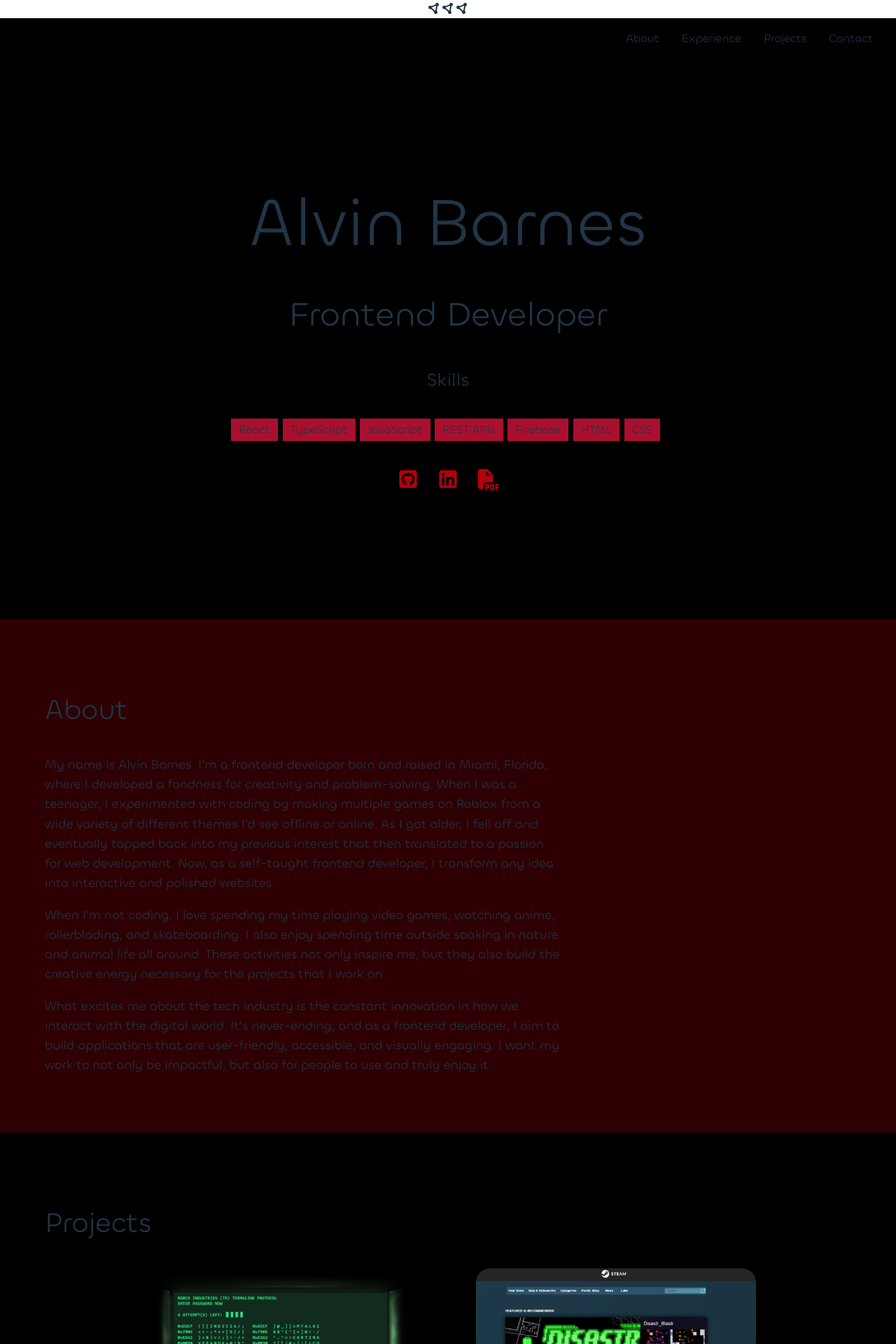
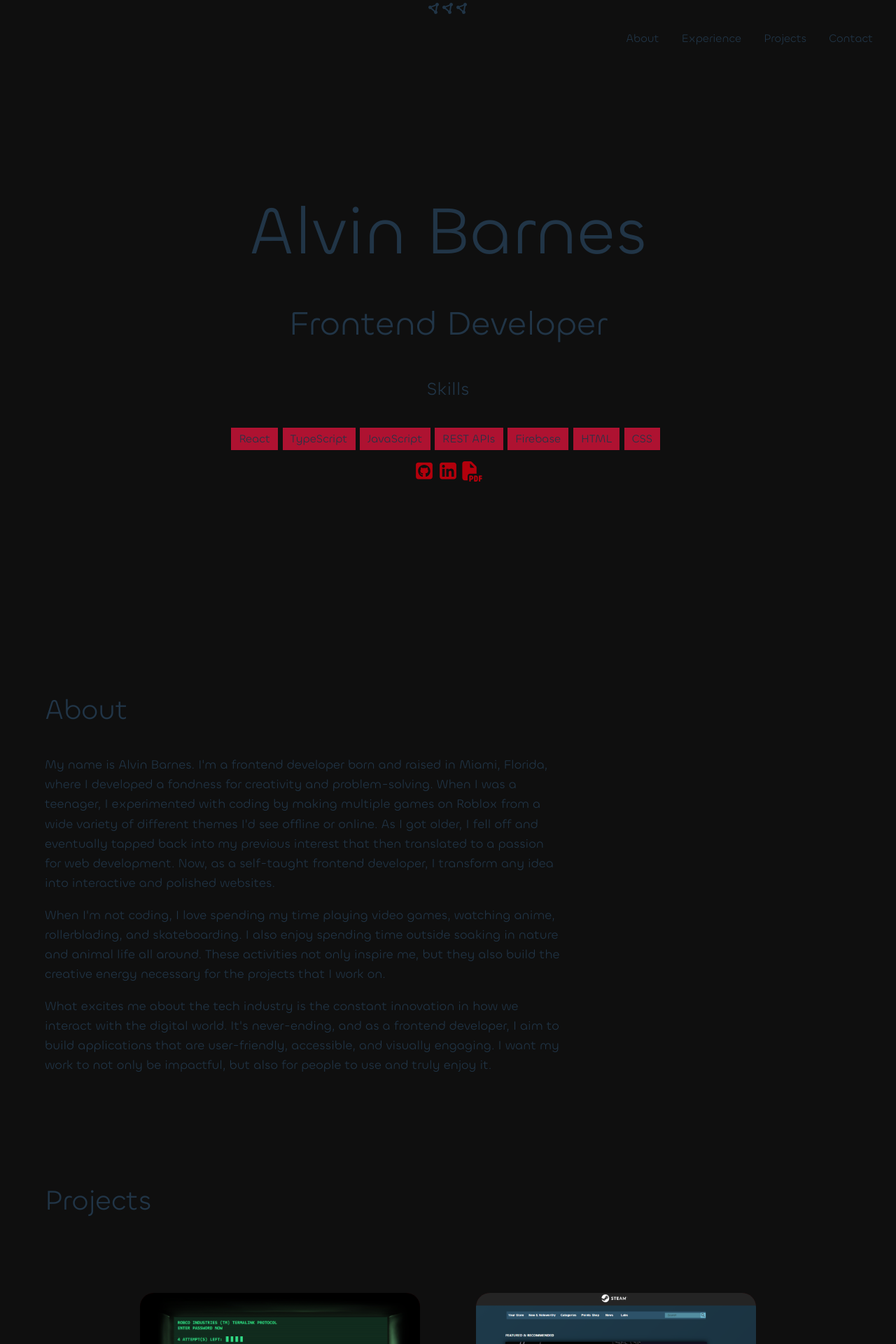
Before and after one commit to Khrononian/Portfolio, a React (Vite) app: page / in a window 1280 px wide. Shown: the top 1920 px of the page at 70% size. Built offline with nearby package versions, Linux system fonts and the light colour scheme.

Commit message:
Changed styles of elements for more fitting color schemes

```diff
--- a/src/styles/About.css
+++ b/src/styles/About.css
@@ -1,5 +1,4 @@
 .about {
-    background: #2e0003;
     text-align: left;
     /* width: 737px; */
 
--- a/src/styles/App.css
+++ b/src/styles/App.css
@@ -9,8 +9,11 @@
   width: 100%;
 }
 
+main {
+  background: #0F0F0F;
+}
 nav {
-  background: #000000;
+  background: #0F0F0F;
   padding: .05em;
 }
 nav ul, .header-list {
@@ -25,7 +28,8 @@ nav ul li {
 }
 
 header {
-  background: #000000;
+  background: #0F0F0F;
+  /* background: #0a0a0a; */
   display: flex;
   justify-content: center;
   flex-direction: column;
@@ -45,24 +49,31 @@ header h2 {
 header div {
   margin: 0 auto;
 }
-.socials {
+.socials-list ul {
   display: flex;
   justify-content: space-between;
   width: 150px;
+  /* width: 178px; */
   margin-top: 1.5em;
+  list-style: none;
+  padding-left: 0;
 }
-.socials p:last-child {
-  align-self:center
+.socials-list ul li, .socials-list ul li a {
+  transition: all .2s ease-in-out;
+}
+.socials-list ul li:hover {
+  transform: scale(1.4);
 }
 header div a {
-  /* margin-left: .5em; */
-  transition: transform .2s ease-in-out;
+  color: white;
+  transition: all .2s ease-in-out;
 }
 header div a:hover {
-  transform: scale(1.5);
+  transform: scale(1.2);
+  color: #b3000c
 }
 header div a svg {
-  font-size: 1.8rem;
+  font-size: 1.7rem;
 }
 header div h4 {
   font-size: 1.6rem;
@@ -77,6 +88,7 @@ header div h4 {
 }
 .header-list li {
   background: #dc143cc7;
+  /* background: #DC143C; */
   padding: .2em .7em;
   margin-right: .4em;
 }
--- a/src/styles/Footer.css
+++ b/src/styles/Footer.css
@@ -1,6 +1,26 @@
 footer {
-    padding: 5.5em;
+    padding: 3em;
     font-size: 1.5rem;
     text-align: center;
-    background: #2e0003;
 }
+footer div ul {
+    display: flex;
+    justify-content: space-between;
+    list-style: none;
+    padding-left: 0;
+    width: 150px;
+    margin: 0 auto;
+}
+footer div ul li a {
+    color: white;
+}
+footer div ul li, footer div ul li a {
+    font-size: 1.9rem;
+    transition: all .2s ease-in-out;
+}
+footer div ul li:hover {
+    transform: scale(1.3);
+}
+footer div ul li:hover a {
+    color: #b3000c;
+}
--- a/src/styles/Projects.css
+++ b/src/styles/Projects.css
@@ -1,9 +1,9 @@
 .projects {
-    /* background: #6e6e6e; */
-    /* background: #1a2238; */
-    /* background: #1f3044; */
-    background: #000000;
     text-align: left;
+    padding-top: 2em;
+}
+.projects h2 {
+    margin-bottom: 2.5em;
 }
 .project-container {
     display: grid;
```
Also changed, not shown: src/styles/LoadingPage.css (added).
